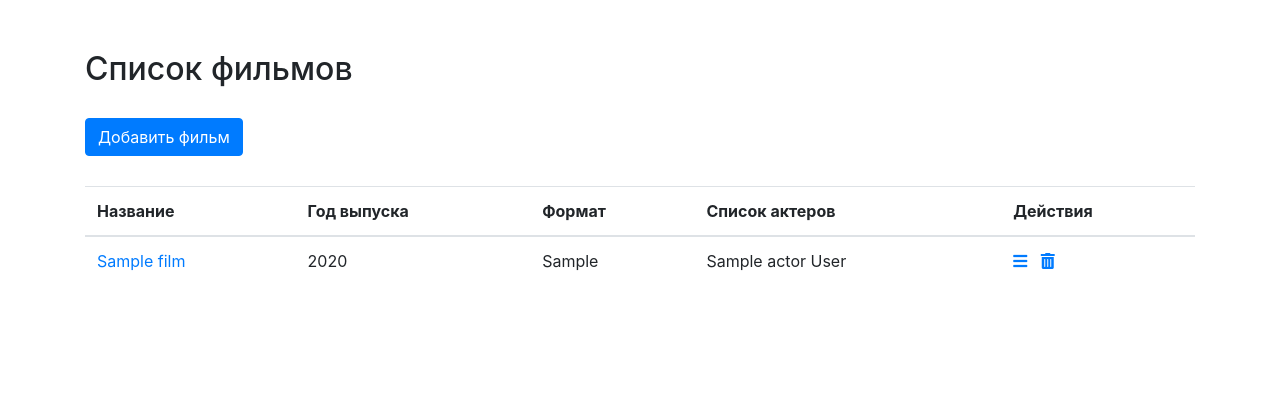
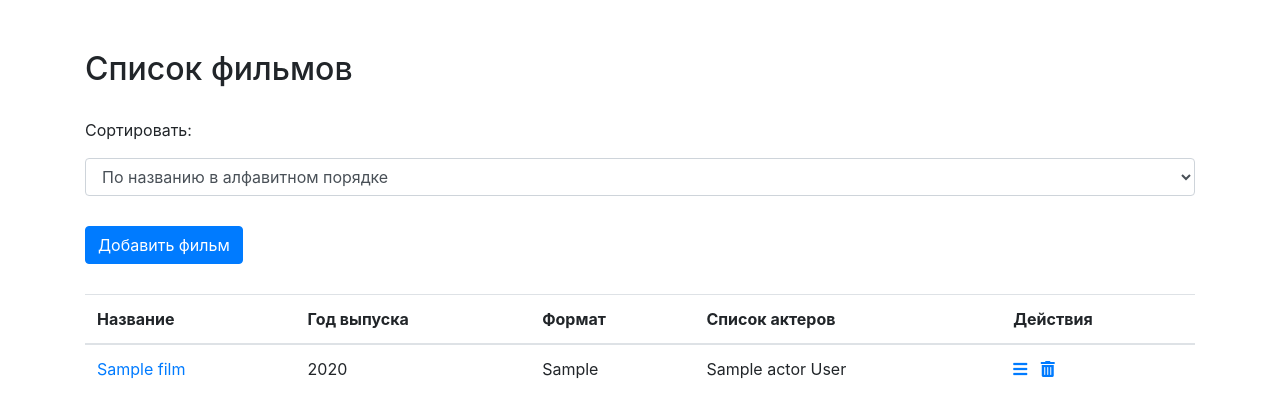
Before and after one commit to tarasMatskovich/webbyLab, a PHP site: page /list in a window 1280 px wide. Shown: the part 56-474 px from the top of the page. Run offline with PHP 8.4, Linux system fonts and the light colour scheme; tables that the repository leaves empty or names only in its code hold one stand-in row (values such as "Sample post").

Commit message:
Made some corrections in views

```diff
--- a/controllers/FilmController.php
+++ b/controllers/FilmController.php
@@ -11,7 +11,18 @@ use App\Components\Session;
 class FilmController extends Controller {
 	public function index()
 	{
-		$films = Film::with("actors")::orderBy(['title' => "ASC"])::getAll();
+		$order = ['title' => "ASC"];
+		if (isset($_GET['sort'])) {
+			switch($_GET['sort']) {
+				case 1:
+					$order = ['title' => "ASC"];
+					break;
+				case 2:
+					$order = ['title' => "DESC"];
+					break;
+			}
+		}
+		$films = Film::with("actors")::orderBy($order)::getAll();
 		return View::render("films_list", ["films" => $films]);
 	}
 
--- a/public/css/main.css
+++ b/public/css/main.css
@@ -23,3 +23,7 @@
 .alerts {
 	margin: 30px 0;
 }
+
+.sort {
+	margin-bottom: 30px;
+}
--- a/public/js/common.js
+++ b/public/js/common.js
@@ -4,7 +4,7 @@ var app = new Vue({
     actors: [],
     name: '',
     surname: '',
-    id : 1,
+    id : 1
   },
   methods: {
   	onAddActor () {
@@ -29,6 +29,11 @@ var app = new Vue({
   			$("#actors-hidden").append("<input type='hidden' name=actors[" + actor.id + "][name] value='" + actor.name + "'>");
   			$("#actors-hidden").append("<input type='hidden' name=actors[" + actor.id + "][surname] value='" + actor.surname + "'>");
   		});
-  	}
+  	},
+    onSortChange()
+    {
+      var sort = $("#sort").val();
+      document.location.href = '/list?sort=' + sort;
+    }
   }
 })
--- a/routes/routes.php
+++ b/routes/routes.php
@@ -2,7 +2,7 @@
 
 return [
 	'/' => 'index/index',
-	'list' => 'film/index',
+	'list(.*?)' => 'film/index',
 	'film/([0-9]+)' => 'film/show/$1',
 	'add' => 'film/add',
 	'addFilm' => 'film/addFilm',
--- a/views/films_list.php
+++ b/views/films_list.php
@@ -6,6 +6,11 @@
         <h2 class="title">
           Список фильмов
         </h2>
+        <p class="sort-title">Сортировать:</p>
+        <select class="form-control sort" @change="onSortChange" id="sort">
+          <option value="1" <?php if (isset($_GET['sort']) && $_GET['sort'] == 1): ?> selected <?php endif;?> >По названию в алфавитном порядке</option>
+          <option value="2" <?php if (isset($_GET['sort']) && $_GET['sort'] == 2): ?> selected <?php endif;?> >По названию в обратном алфавитном порядке</option>
+        </select>
         <a href="/add" class="btn btn-primary add-film">Добавить фильм</a>
         <table class="table">
           <thead>
@@ -28,11 +33,11 @@
               <td><?=$film->year?></td>
               <td><?=$film->format?></td>
               <td>
-                <?foreach($film->actors as $actor):?>
+                <?php foreach($film->actors as $actor):?>
                   <?=$actor->name?>
                   <?=$actor->surname?>
                   <br>
-                <?endforeach;?>
+                <?php endforeach;?>
               </td>
               <td>
                 <a href="<?="/film/$film->id"?>"><i class="fas fa-bars"></i></a>&nbsp;&nbsp;
--- a/views/search.php
+++ b/views/search.php
@@ -27,11 +27,11 @@
               <td><?=$film->year?></td>
               <td><?=$film->format?></td>
               <td>
-                <?foreach($film->actors as $actor):?>
+                <?php foreach($film->actors as $actor):?>
                   <?=$actor->name?>
                   <?=$actor->surname?>
                   <br>
-                <?endforeach;?>
+                <?php endforeach;?>
               </td>
               <td>
                 <a href="<?="/film/$film->id"?>"><i class="fas fa-bars"></i></a>
```
Also changed, not shown: components/DB.php (line endings or trailing spaces).
